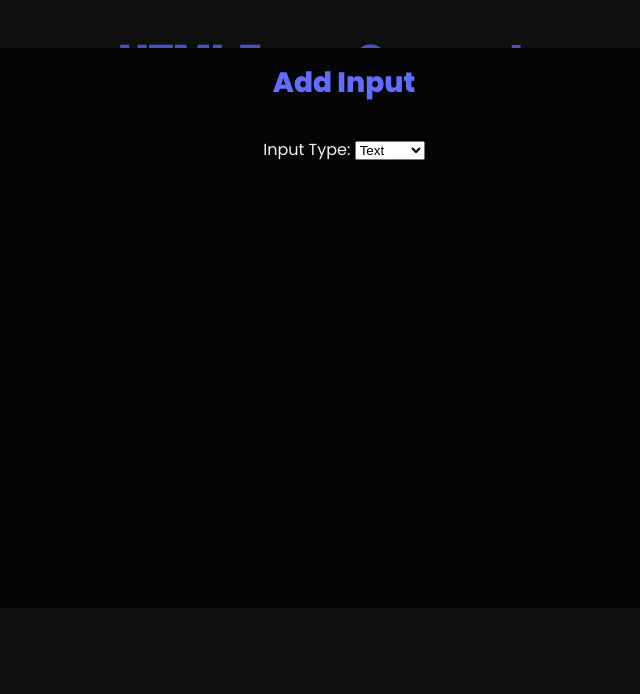
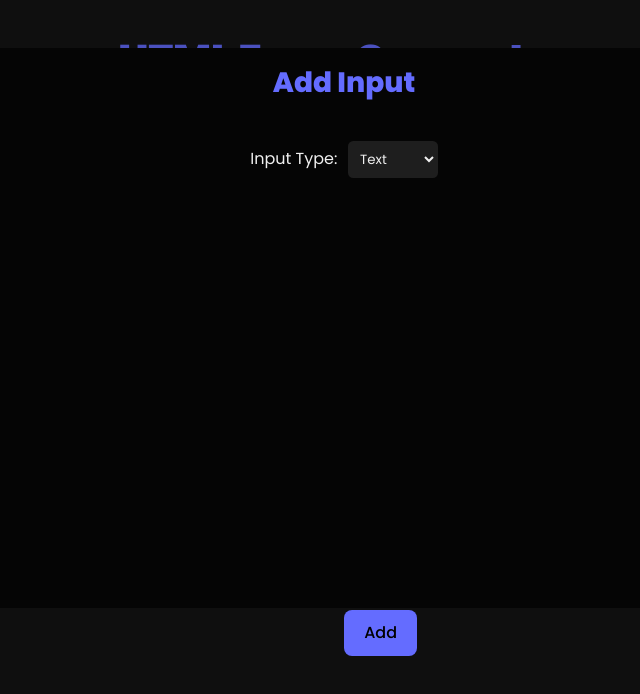
Before and after one commit to hazymaero/html-form-generator, a Svelte app: page / in a window 1280 px wide. Both pictures are taken after a click on the button "+ Add". Shown: the top 694 px of the page, without its empty margins (296-936 px from the left). Built offline with nearby package versions, Linux system fonts and the light colour scheme.

Commit message:
submit button

```diff
--- a/src/components/Form.svelte
+++ b/src/components/Form.svelte
@@ -2,6 +2,10 @@
     import { InputType } from "../types";
 
     let inputType: InputType;
+
+    const handleSubmit = () => {
+
+    }
 </script>
 
 <div class="form-container">
@@ -11,4 +15,32 @@
         <option>Number</option>
         <option>Options</option>
     </select>
+
+    <center>
+        <button class="submit-button" on:click={handleSubmit}>Add</button>
+    </center>
 </div>
+
+<style>
+    .submit-button {
+        position: absolute;
+        bottom: 9em;
+    }
+
+    select {
+        outline: none;
+        padding: 0.5em;
+        color: var(--text-color);
+        background-color: rgb(30, 30, 30);
+        border-radius: 0.4em;
+        margin-left: 0.5em;
+        font-family: "Poppins";
+        border-color: transparent;
+
+        transition: all 0.1s ease-in;
+    }
+
+    select:hover {
+        filter: brightness(140%);
+    }
+</style>
```
